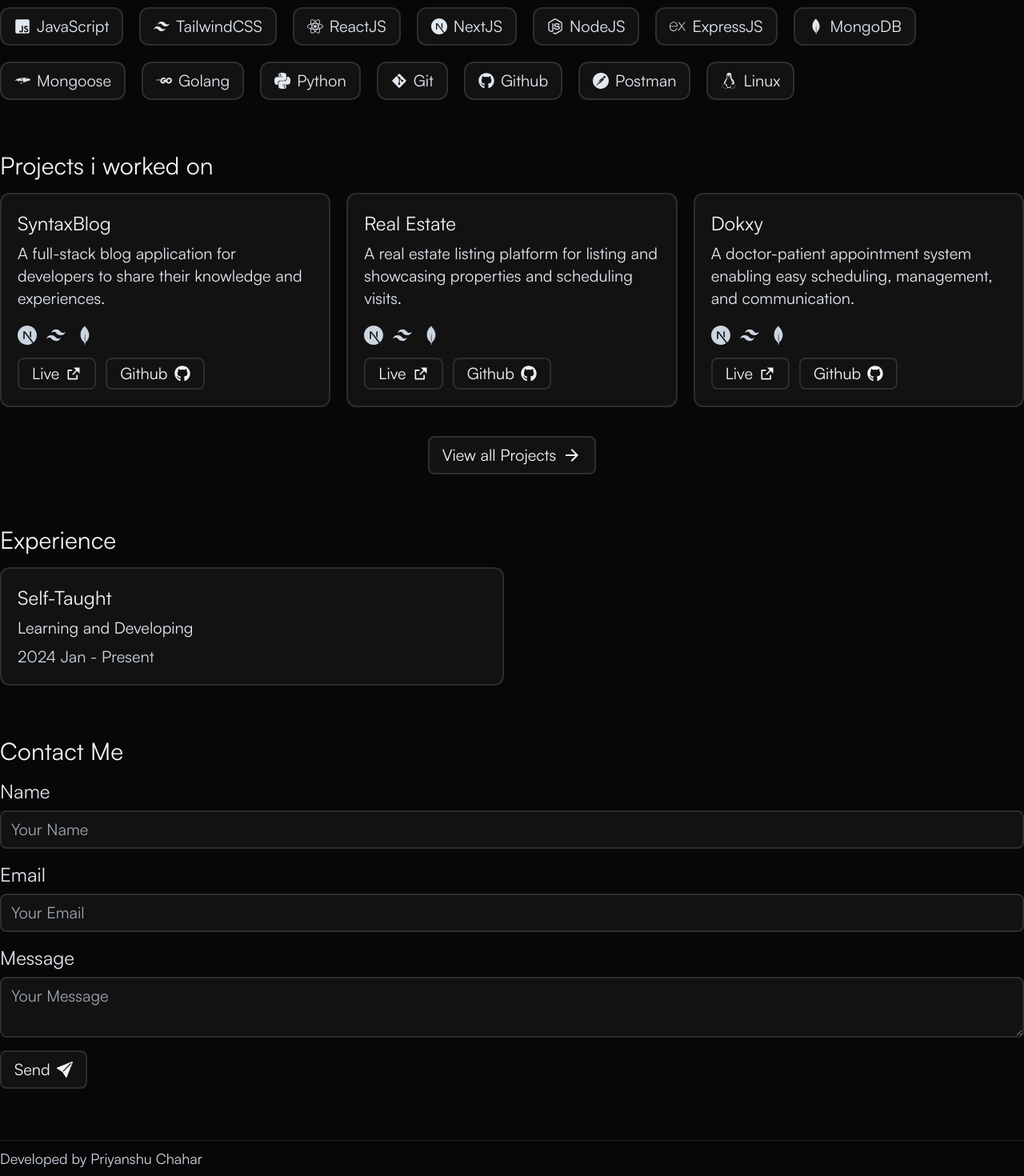
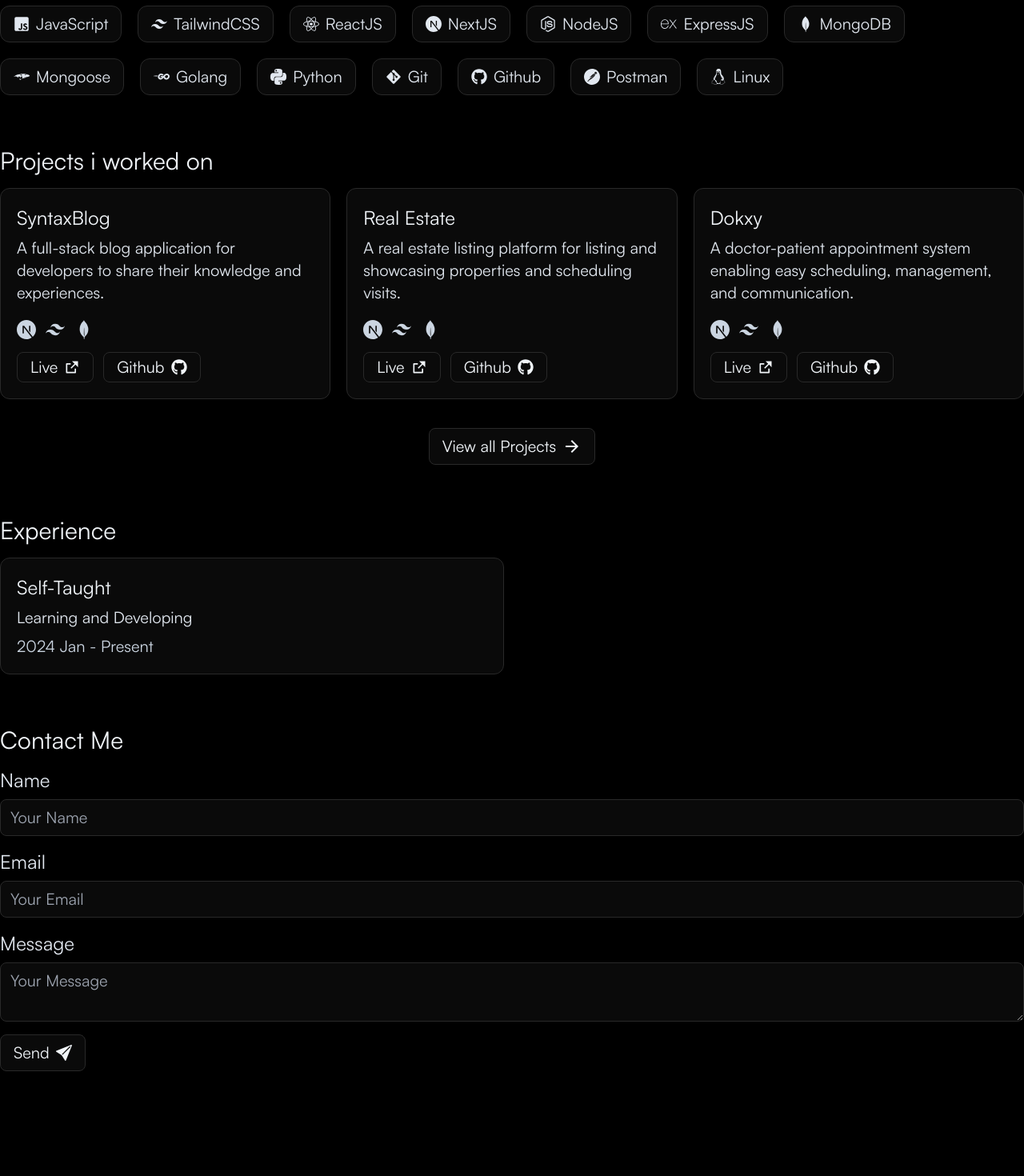
Before and after one commit to Bluetooxth/Portfolio, a Next.js app: page / in a window 1280 px wide. Shown: the part 637-2107 px from the top of the page at 80% size. After the commit the page ends 2040 px from the top, so only its background shows below. Built offline with nearby package versions, Linux system fonts and the light colour scheme.

Commit message:
changes something

```diff
--- a/app/layout.js
+++ b/app/layout.js
@@ -1,7 +1,6 @@
 import localFont from "next/font/local";
 import "./globals.css";
 import "./style.css"
-import Footer from "@/components/Footer";
 
 const font = localFont({
   src: "./fonts/Satoshi.woff",
@@ -42,7 +41,6 @@
       className = {font.className}
       >
         {children}
-        <Footer />
       </body>
     </html>
   );
--- a/app/style.css
+++ b/app/style.css
@@ -1,5 +1,5 @@
 body {
-  background: #070707;
+  background: #000000;
   color:#f1f5f9;
   background-attachment: fixed;
   background-repeat: no-repeat;
@@ -7,33 +7,46 @@
 }
 
 .footer{
-  border-top: 1px solid #69696950;
+  border-top: 1px solid #292929;
 }
 
 .card {
-  background: #121212;
-  border: 2px solid #69696950;
+  background: #0a0a0a;
+  border: 1px solid #292929;
+  transition: 0.5s ease-in-out;
+}
+.card:hover{
+  background: #1f1f1f;
+  transition: 0.5s ease-in-out;
 }
 
 .skills {
-  background: #121212;
-  border: 2px solid #69696950;
+  background: #0a0a0a;
+  border: 1px solid #292929;
+  transition: 0.5s ease-in-out;
+}
+.skills:hover{
+  background: #1f1f1f;
 }
 
 .btn {
-  background: #121212;
-  border: 2px solid #69696950;
+  background: #0a0a0a;
+  border: 1px solid #292929;
   transition: 0.5s ease-in-out;
 }
 
 .btn:hover {
-  background: #f1f5f9;
-  color: #222222;
+  background: #1f1f1f;
+  color: #f1f5f9;
 }
 
 .input {
-  background: #121212;
-  border: 2px solid #69696950;
+  background: #0a0a0a;
+  border: 1px solid #292929;
+  transition: 0.5s ease-in-out;
+}
+.input:focus{
+  background: #1f1f1f;
 }
 
 ::-webkit-scrollbar {
--- a/components/Footer.js
+++ /dev/null
@@ -1,15 +0,0 @@
-import React from "react";
-
-const Footer = () => {
-  return (
-    <section className="flex justify-center items-center w-full footer">
-      <div className="flex justify-start items-center w-[95vw] lg:container py-2">
-        <p className="text-lg font-normal text-slate-300">
-          Developed by Priyanshu Chahar
-        </p>
-      </div>
-    </section>
-  );
-};
-
-export default Footer;
```
